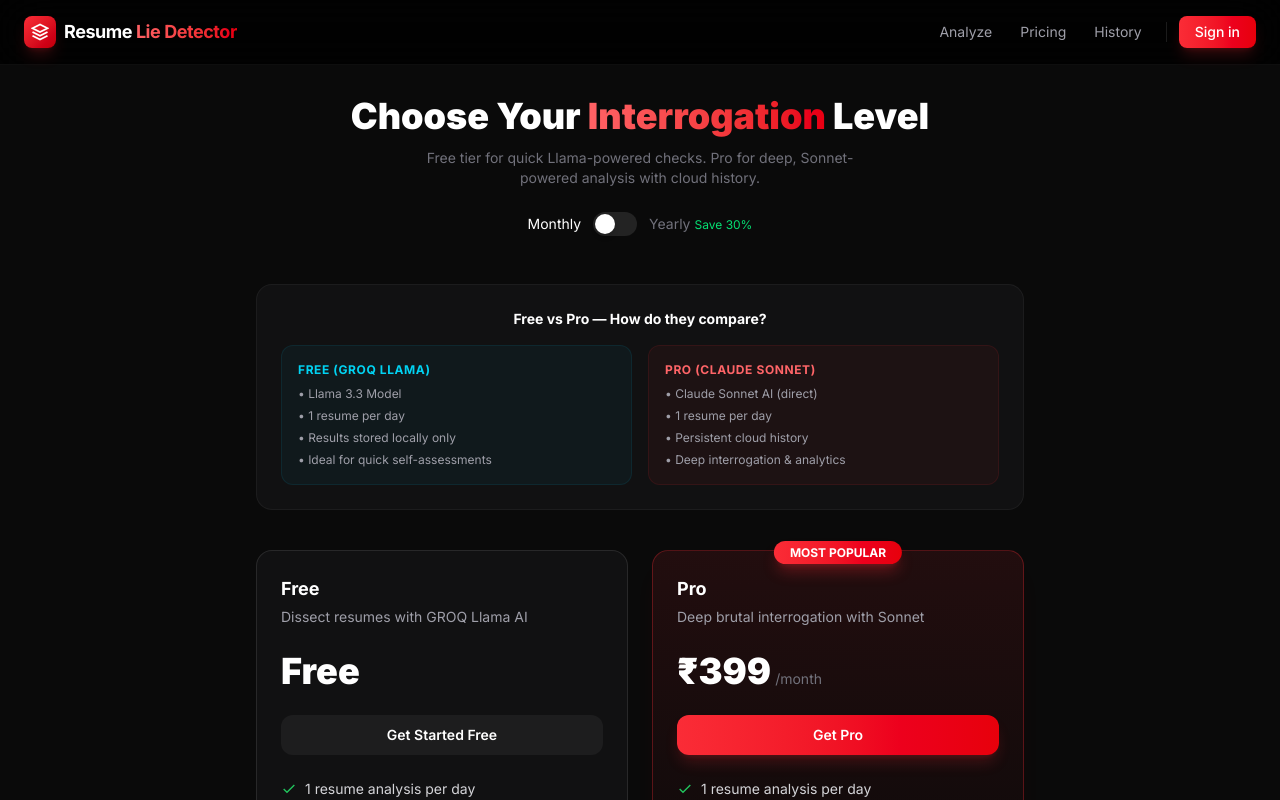
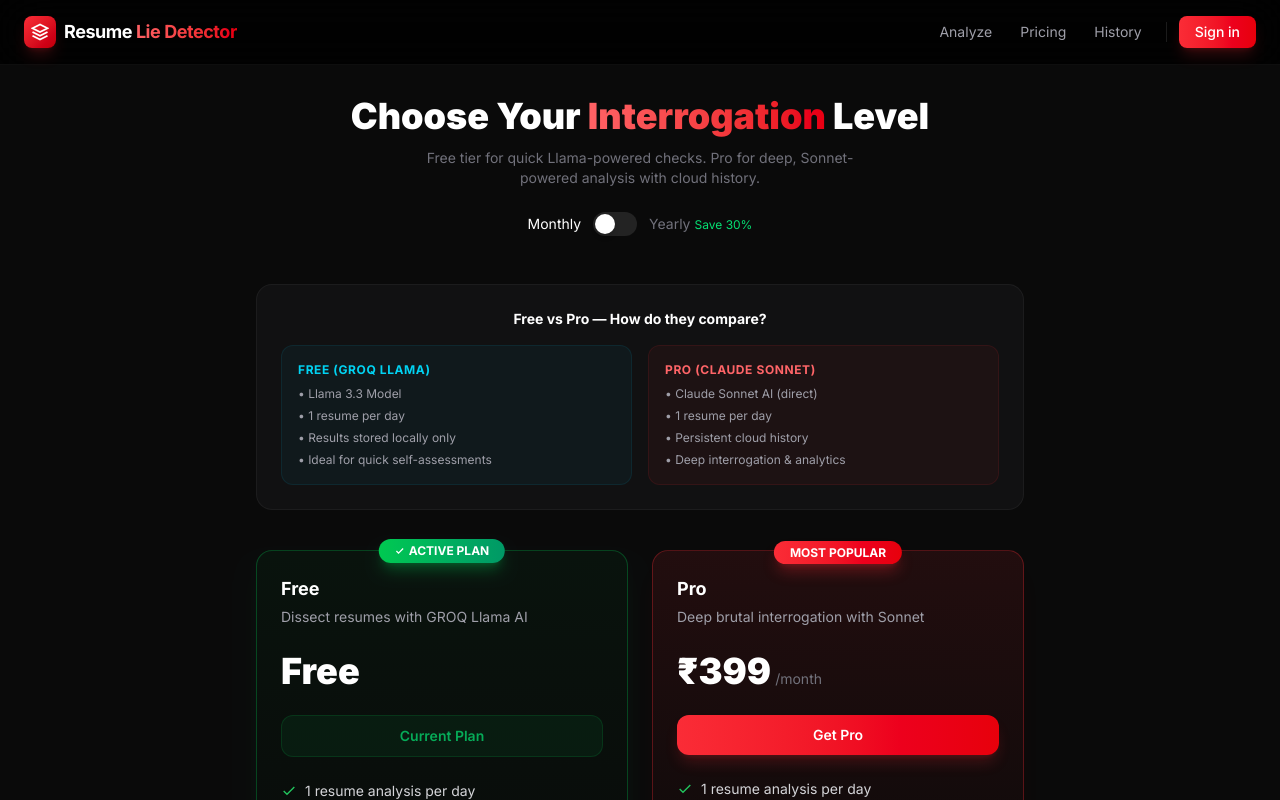
Before and after one commit to Autocrat2005/Resume-Lie-Detector, a Next.js app: page /pricing in a window 1280 px wide. Shown: the top 800 px of the page. Built offline with nearby package versions, Linux system fonts and the light colour scheme; no server answers.

Commit message:
feat: display Active Plan status on the pricing cards

```diff
--- a/src/app/pricing/page.tsx
+++ b/src/app/pricing/page.tsx
@@ -49,7 +49,7 @@ export default function PricingPage() {
   const [error, setError] = useState('');
   const [showForm, setShowForm] = useState<{ plan: 'pro' } | null>(null);
   const [formData, setFormData] = useState({ name: '', email: '', phone: '' });
-  const { user } = useApp();
+  const { user, plan } = useApp();
   const router = useRouter();
 
   const handleSelectPlan = (planName: string) => {
@@ -183,15 +183,22 @@ export default function PricingPage() {
 
         {/* Pricing Cards */}
         <div className="grid gap-6 sm:grid-cols-2 max-w-3xl mx-auto">
-          {tiers.map((tier) => (
+          {tiers.map((tier) => {
+            const isPlanActive =
+              tier.name === 'Free'
+                ? !user || plan === 'free'
+                : !!user && plan === 'pro';
+            return (
               <PricingCard
                 key={tier.name}
                 tier={tier}
                 isYearly={isYearly}
                 onSelect={() => handleSelectPlan(tier.name)}
                 loading={loading === tier.name.toLowerCase()}
+                isActive={isPlanActive}
               />
-          ))}
+            );
+          })}
         </div>
 
         {/* Payment Form Modal */}
--- a/src/components/PricingCard.tsx
+++ b/src/components/PricingCard.tsx
@@ -7,20 +7,33 @@ interface PricingCardProps {
   isYearly: boolean;
   onSelect?: () => void;
   loading?: boolean;
+  isActive?: boolean;
 }
 
-export default function PricingCard({ tier, isYearly, onSelect, loading }: PricingCardProps) {
+export default function PricingCard({ tier, isYearly, onSelect, loading, isActive }: PricingCardProps) {
   const price = isYearly && tier.yearlyPrice ? tier.yearlyPrice : tier.price;
 
   return (
     <div
       className={`relative rounded-2xl border p-6 transition-all duration-300 hover:scale-[1.02] ${
-        tier.popular
+        isActive
+          ? 'border-green-500/30 bg-gradient-to-b from-green-500/5 to-transparent shadow-xl shadow-green-500/5'
+          : tier.popular
           ? 'border-red-500/30 bg-gradient-to-b from-red-500/10 to-transparent shadow-xl shadow-red-500/5'
           : 'border-white/10 bg-zinc-900/50 hover:border-white/20'
       }`}
     >
-      {tier.popular && (
+      {isActive && (
+        <div className="absolute -top-3 left-1/2 -translate-x-1/2">
+          <span className="rounded-full bg-gradient-to-r from-green-500 to-emerald-600 px-4 py-1 text-xs font-bold text-white shadow-lg shadow-green-500/30 flex items-center gap-1">
+            <svg width="10" height="10" viewBox="0 0 24 24" fill="none" stroke="currentColor" strokeWidth="3">
+              <polyline points="20 6 9 17 4 12" />
+            </svg>
+            ACTIVE PLAN
+          </span>
+        </div>
+      )}
+      {!isActive && tier.popular && (
         <div className="absolute -top-3 left-1/2 -translate-x-1/2">
           <span className="rounded-full bg-gradient-to-r from-red-500 to-red-600 px-4 py-1 text-xs font-bold text-white shadow-lg shadow-red-500/30">
             MOST POPULAR
@@ -43,15 +56,17 @@ export default function PricingCard({ tier, isYearly, onSelect, loading }: Prici
       </div>
 
       <button
-        onClick={onSelect}
-        disabled={loading}
-        className={`w-full rounded-xl py-2.5 text-sm font-semibold transition-all disabled:opacity-50 ${
-          tier.popular
+        onClick={isActive ? undefined : onSelect}
+        disabled={loading || isActive}
+        className={`w-full rounded-xl py-2.5 text-sm font-semibold transition-all disabled:opacity-75 ${
+          isActive
+            ? 'bg-green-500/10 border border-green-500/20 text-green-400 cursor-default'
+            : tier.popular
             ? 'bg-gradient-to-r from-red-500 to-red-600 text-white shadow-lg shadow-red-500/20 hover:shadow-red-500/40'
             : 'bg-white/5 text-white hover:bg-white/10'
         }`}
       >
-        {loading ? 'Processing...' : tier.cta}
+        {loading ? 'Processing...' : isActive ? 'Current Plan' : tier.cta}
       </button>
 
       <div className="mt-6 space-y-3">
--- a/src/components/Providers.tsx
+++ b/src/components/Providers.tsx
@@ -8,12 +8,16 @@ interface AppContextType {
   supabase: SupabaseClient | null;
   user: User | null;
   loading: boolean;
+  plan: string;
+  refreshPlan: () => Promise<void>;
 }
 
 const AppContext = createContext<AppContextType>({
   supabase: null,
   user: null,
   loading: true,
+  plan: 'free',
+  refreshPlan: async () => {},
 });
 
 export function useApp() {
@@ -23,7 +27,35 @@ export function useApp() {
 export default function Providers({ children }: { children: ReactNode }) {
   const [supabase] = useState(() => createClient());
   const [user, setUser] = useState<User | null>(null);
+  const [plan, setPlan] = useState<string>('free');
   const [loading, setLoading] = useState(true);
+
+  const fetchActivePlan = async (currentUser: User) => {
+    if (!supabase) return;
+    try {
+      const { data } = await supabase
+        .from('subscriptions')
+        .select('plan')
+        .eq('user_id', currentUser.id)
+        .eq('status', 'active')
+        .order('created_at', { ascending: false })
+        .limit(1)
+        .maybeSingle();
+
+      setPlan(data?.plan || 'free');
+    } catch (err) {
+      console.error('Error fetching subscription plan:', err);
+      setPlan('free');
+    }
+  };
+
+  const refreshPlan = async () => {
+    if (user) {
+      await fetchActivePlan(user);
+    } else {
+      setPlan('free');
+    }
+  };
 
   useEffect(() => {
     if (!supabase) {
@@ -32,8 +64,15 @@ export default function Providers({ children }: { children: ReactNode }) {
     }
 
     const { data: { subscription } } = supabase.auth.onAuthStateChange(
-      (_event, session) => {
-        setUser(session?.user ?? null);
+      async (_event, session) => {
+        const currentUser = session?.user ?? null;
+        setUser(currentUser);
+
+        if (currentUser) {
+          await fetchActivePlan(currentUser);
+        } else {
+          setPlan('free');
+        }
         setLoading(false);
       }
     );
@@ -42,7 +81,7 @@ export default function Providers({ children }: { children: ReactNode }) {
   }, [supabase]);
 
   return (
-    <AppContext.Provider value={{ supabase, user, loading }}>
+    <AppContext.Provider value={{ supabase, user, loading, plan, refreshPlan }}>
       {children}
     </AppContext.Provider>
   );
```
Lines whose indentation alone changed are shown as unchanged.
